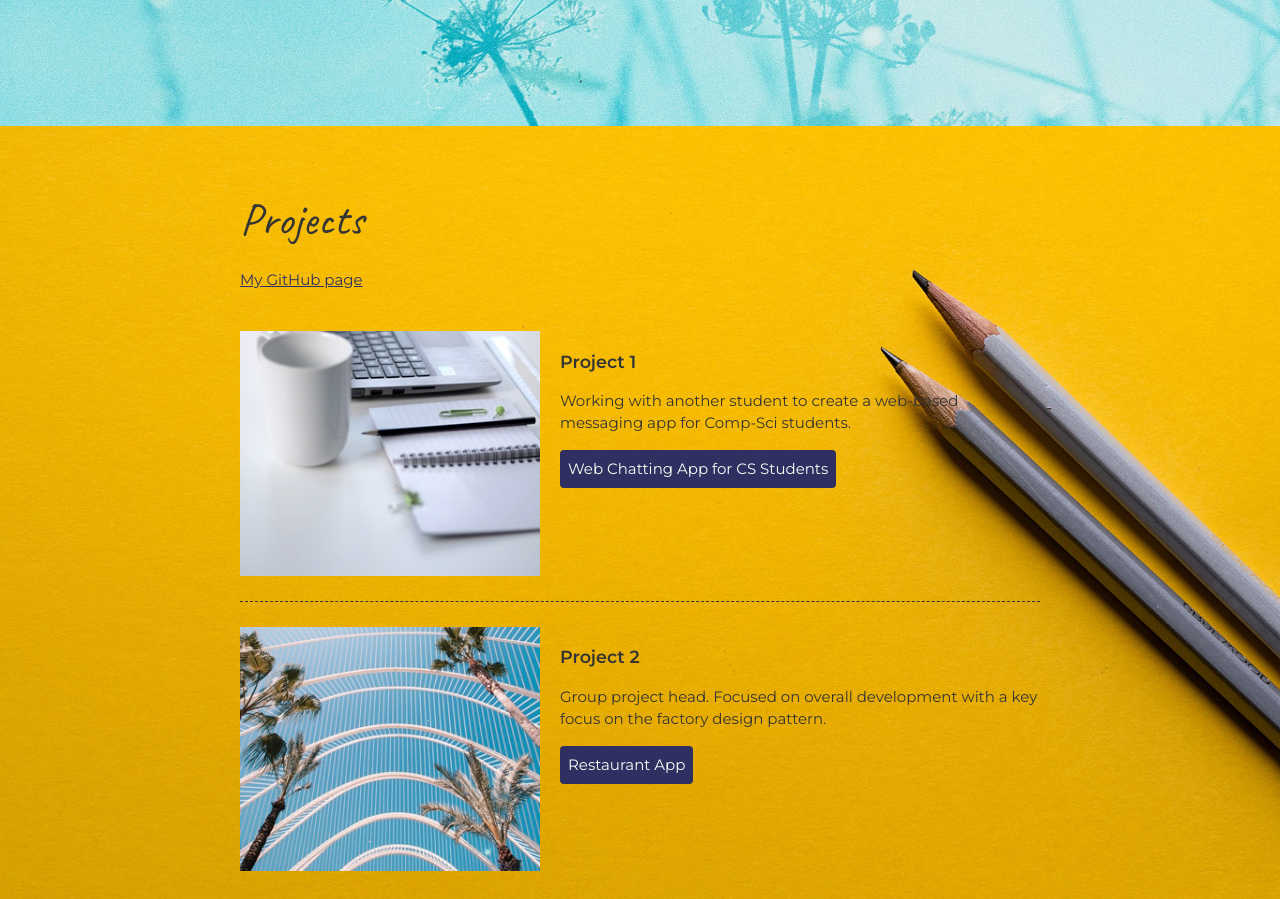
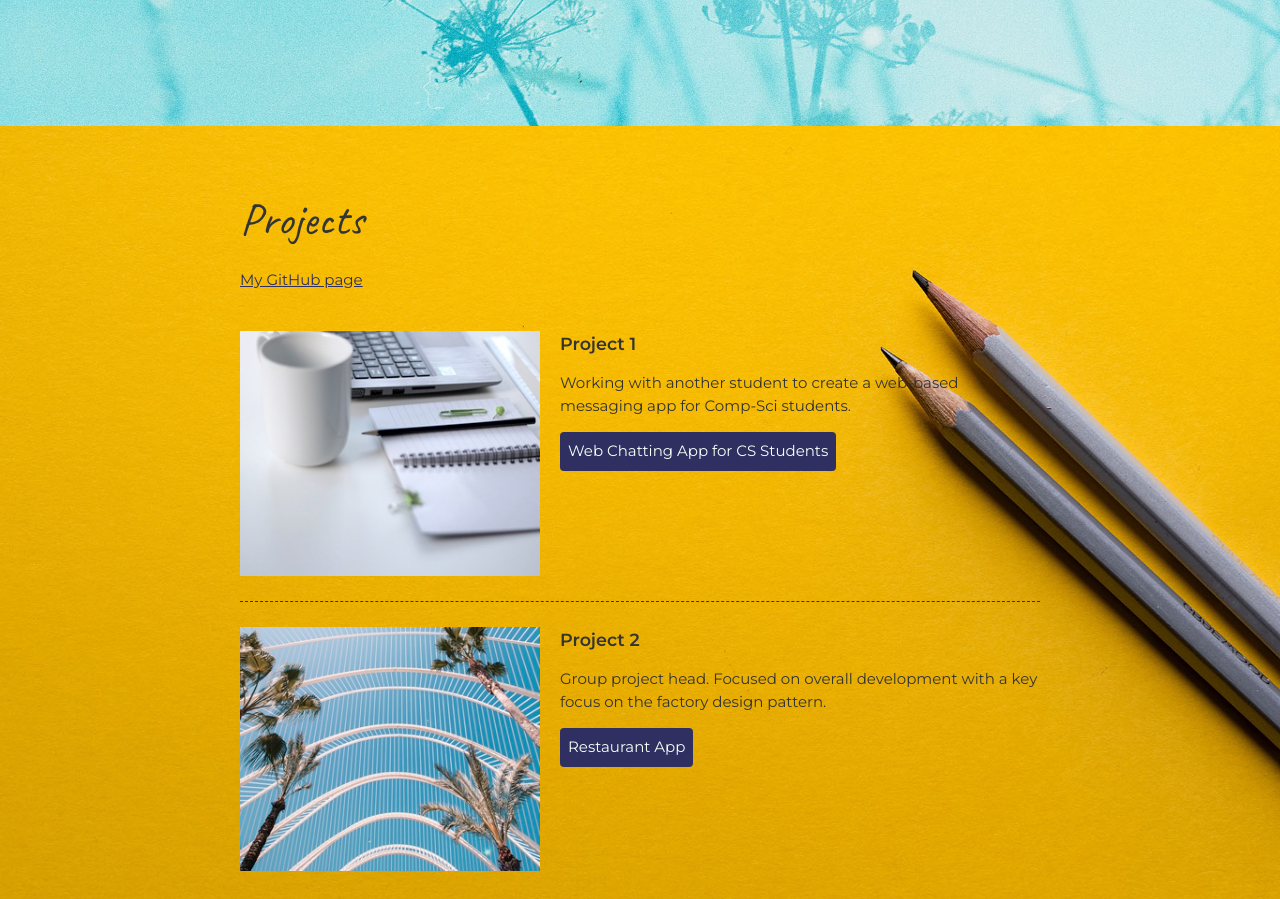
Before and after one commit to BenKluger/MyWebsite.github.io, a plain HTML site: page index.html in a window 1280 px wide. Shown: the part 1640-2539 px from the top of the page. Drawn offline with Linux system fonts and the light colour scheme.

Commit message:
some fixes

```diff
--- a/css/styles.css
+++ b/css/styles.css
@@ -114,8 +114,8 @@ header{
 /* Work Experience
 ---------------------------------*/
 .work-experience{
-    background: #A1C6D7;
-    background: #F7FFF7;
+    /*background: #A1C6D7;*/
+    /*background: #F7FFF7;*/
     background-image: url(../images/annie-spratt-unsplash.jpg);
     background-size: cover;
     background-position: top right;
@@ -127,7 +127,7 @@ header{
 /* Projects
 ---------------------------------*/
 .projects{
-    background: #F7FFF7;
+    /*background: #F7FFF7;*/
     background-image: url(../images/joanna-kosinska-unsplash.jpg);
     background-size: cover;
     background-position: top right;
@@ -156,7 +156,7 @@ header{
 }
 
 .project-item h3{
-    marging-top: 0;
+    margin-top: 0;
 }
 
 
```
